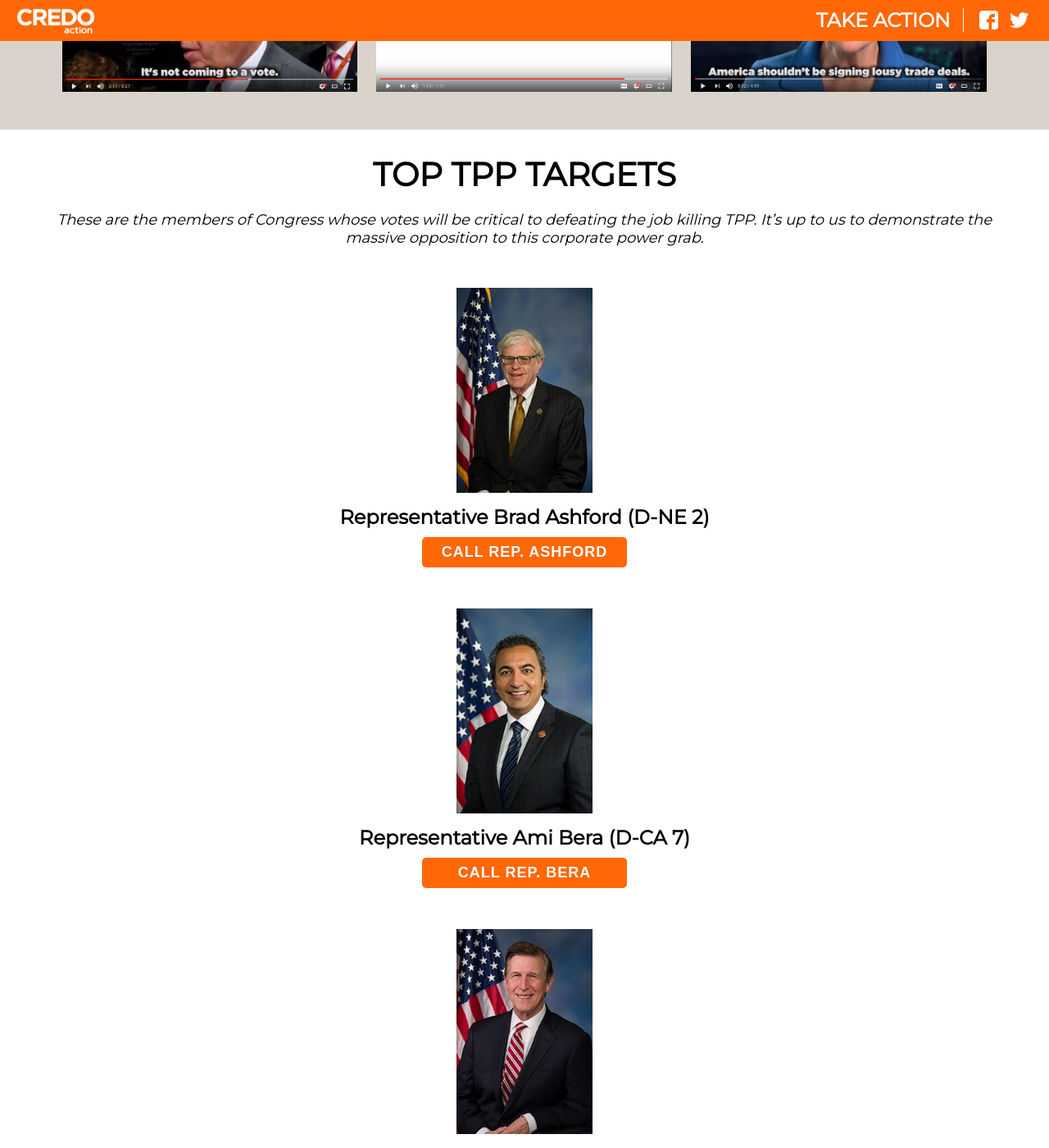
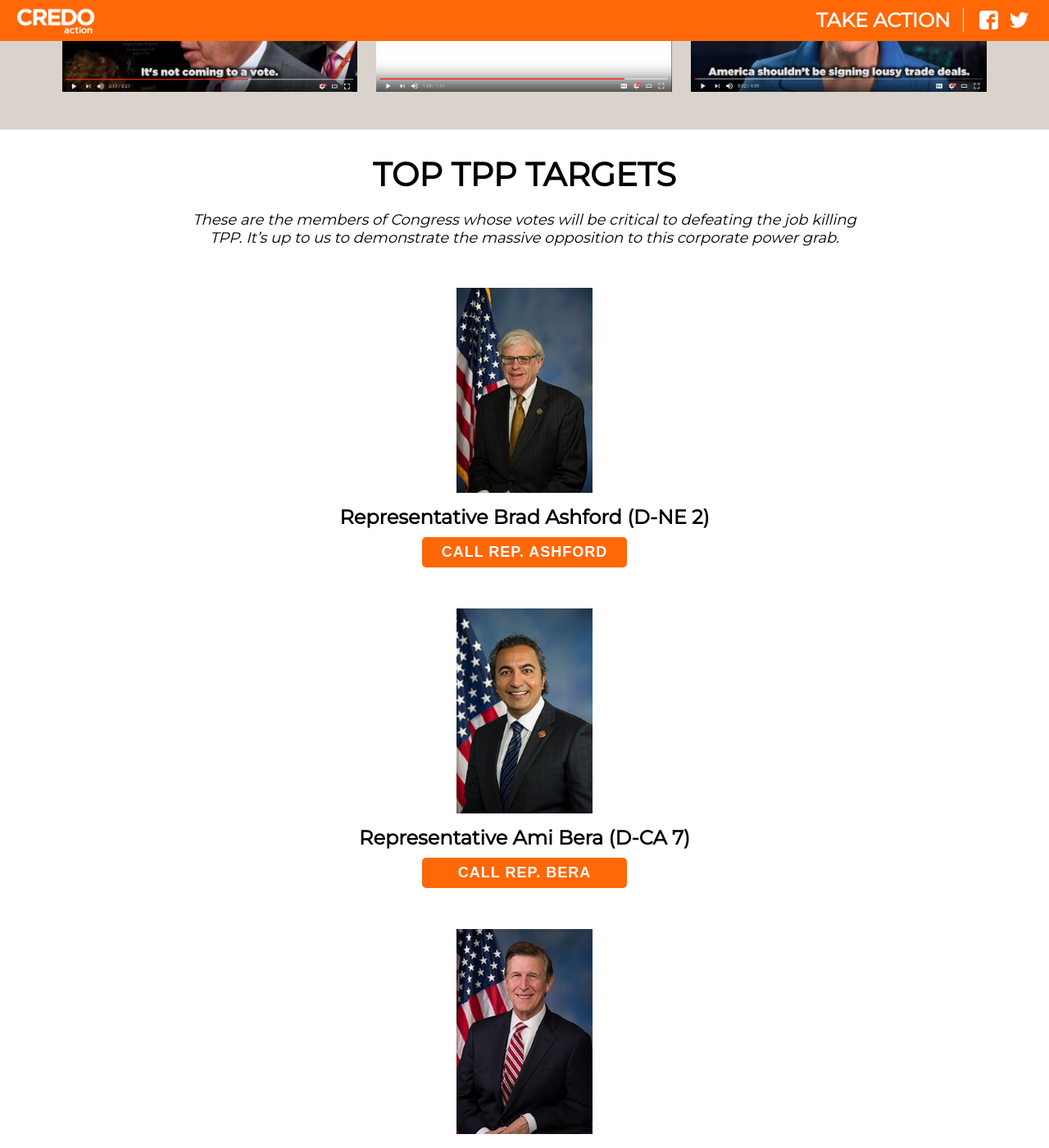
Before and after one commit to DigitalCharlie/credotppcalls, a Jekyll site: the page built from index.html, in a window 1280 px wide and 1400 px high, scrolled down 769 px. Shown: the whole window at 82% size. Built offline with Jekyll 4.4.1, drawn with Linux system fonts in a browser that asks for light colours; nearby versions of some CDN libraries.

Commit message:
adding SP

```diff
--- a/css/credohousecalls.css
+++ b/css/credohousecalls.css
@@ -94,6 +94,7 @@
         text-align:center;
         font-style:italic;
         margin: 0 auto 30px;
+        max-width:825px;
     }
 
     .stop-the-tpp-zip-ask {
--- a/thank-you.html
+++ b/thank-you.html
@@ -23,4 +23,8 @@
 
 	</div>
 
+	<div class="thank-you-buttons">
+		<div class='sp_175818 sp_tw_large' ></div>
+	</div>
+
 </div>
```
